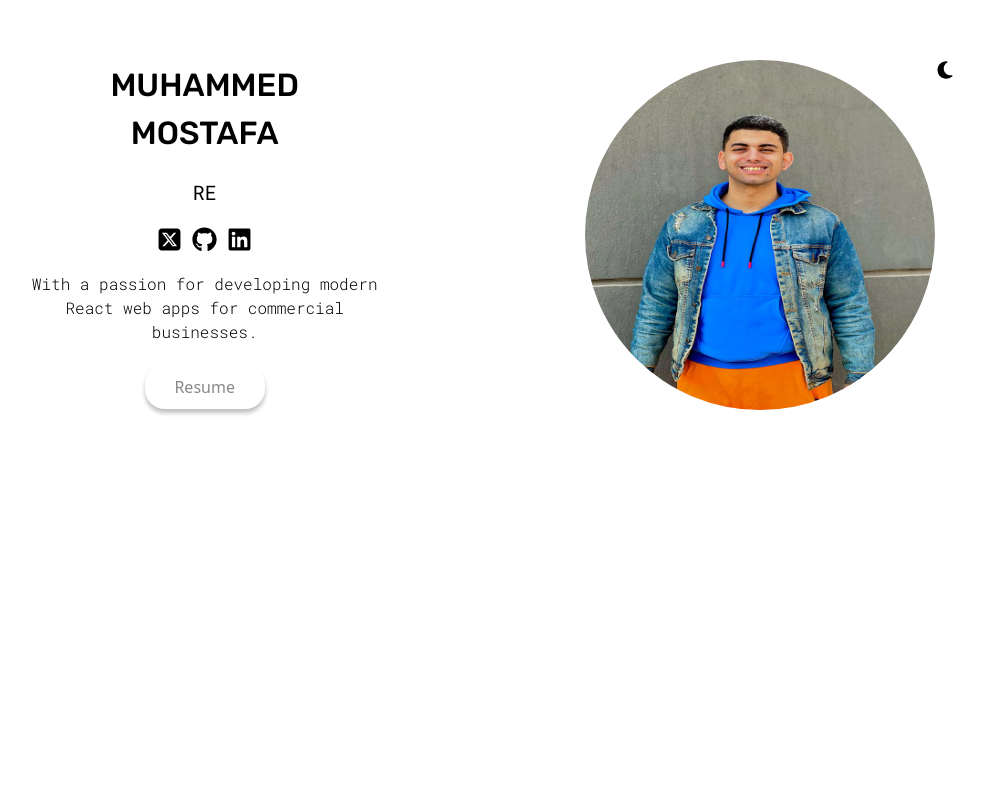
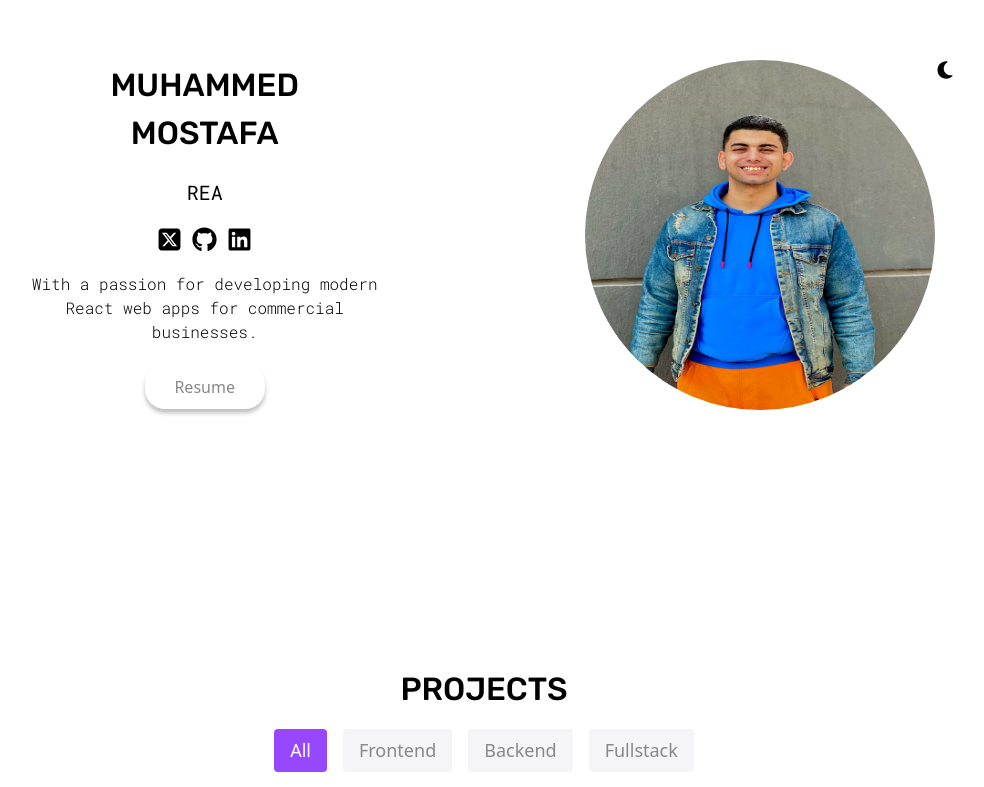
Before and after one commit to MuhammedMostafaSalem/my-portfolio, a React (Vite) app: page / in a window 1280 px wide. Shown: the part 165-952 px from the top of the page, without its empty margins (156-1140 px from the left). Before the commit the page ends 800 px from the top, so only its background shows below. Built offline with nearby package versions, Linux system fonts and the light colour scheme.

Commit message:
Add Projects section

```diff
--- a/src/App.jsx
+++ b/src/App.jsx
@@ -1,10 +1,12 @@
 import Hero from "./sections/hero/Hero"
+import Projects from "./sections/projects/Projects"
 
 function App() {
 
   return (
     <div>
       <Hero />
+      <Projects />
     </div>
   )
 }
```
